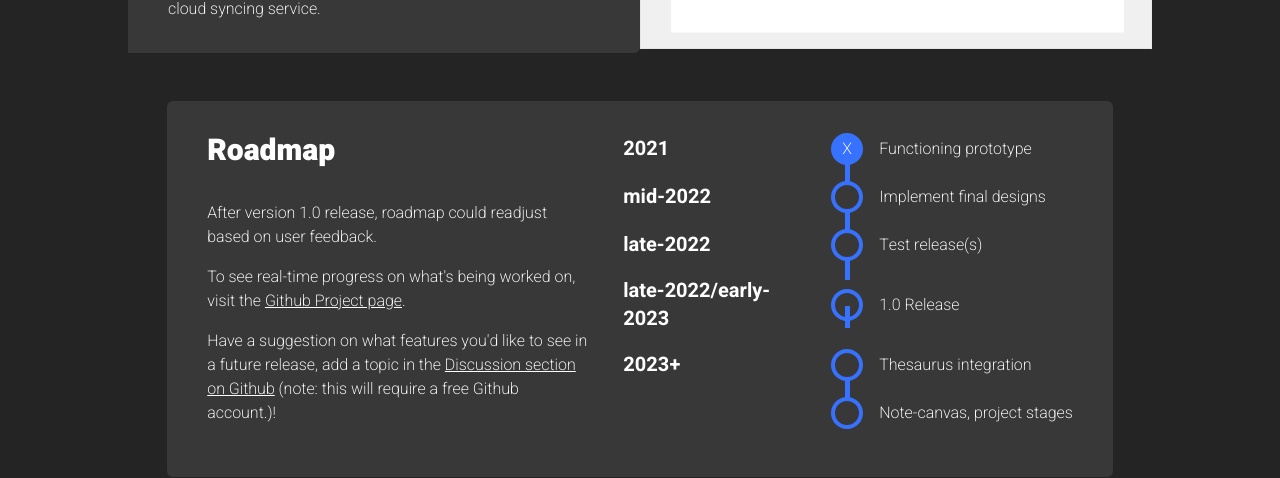
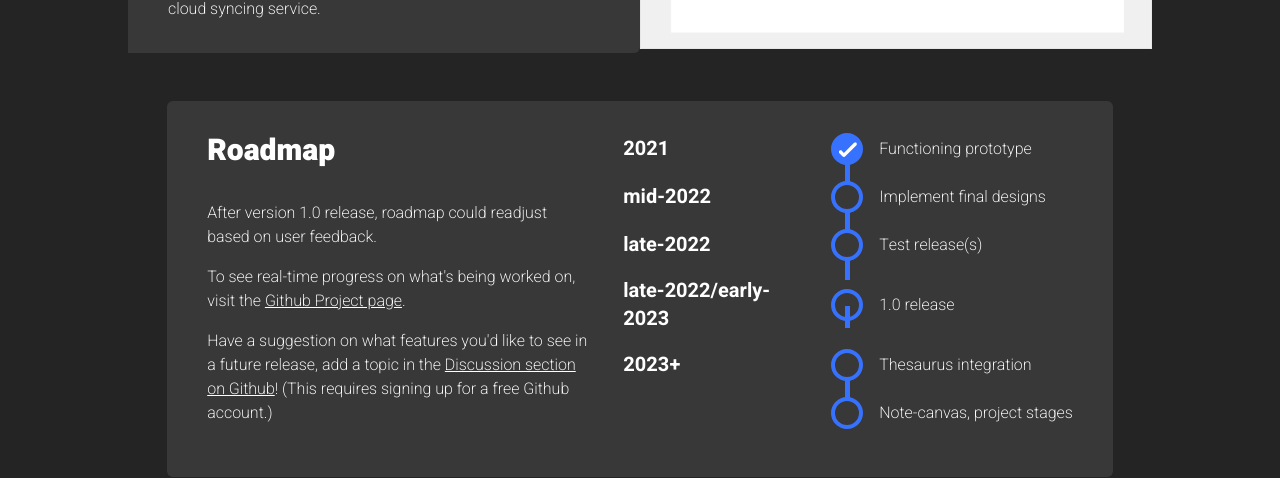
Before and after one commit to ste163/vislit-website-next, a Next.js app: page /features in a window 1280 px wide. Shown: the part 3591-4069 px from the top of the page. Built offline with nearby package versions, Linux system fonts and the light colour scheme.

Commit message:
added checkmark

```diff
--- /dev/null
+++ b/components/IconCheckmark.tsx
@@ -0,0 +1,12 @@
+import React from "react";
+
+const IconCheckmark = () => (
+  <svg width="24.1" height="19.7" viewBox="0 0 6.3765 5.2123">
+    <path
+      fill="white"
+      d="m5.7435 0.012548c-0.14091 8e-3 -0.28033 0.06517-0.38847 0.17298l-3.5903 3.5903-0.74573-0.74566c-0.23056-0.23054-0.60227-0.23054-0.83285 0-0.23062 0.23058-0.23062 0.60225 0 0.83285l1.1404 1.1404c7e-3 0.0073 0.0147 0.01432 0.0219 0.02172 8e-3 0.0074 0.0147 0.01177 0.0219 0.01932 0.0822 0.07457 0.17947 0.12206 0.28137 0.1419 0 1.75e-4 0-2.51e-4 8e-3 0 0.0171 0 0.0334 0.0074 0.0513 0.0074 0.0374 0.0081 0.0761 0.0081 0.11324 0 0.0195 0 0.0374-0.0074 0.0559-0.0074 0.10185-0.01939 0.19916-0.06763 0.28127-0.1419 8e-3 -0.0081 0.0147-0.01184 0.0216-0.01932l4.0073-4.0061c0.23065-0.23059 0.23065-0.60228 0-0.83287-0.12225-0.12243-0.28466-0.1807-0.4444-0.17294z"
+    />
+  </svg>
+);
+
+export default IconCheckmark;
--- a/pages/features/index.tsx
+++ b/pages/features/index.tsx
@@ -3,6 +3,7 @@ import Link from "next/link";
 import Card from "../../components/Card";
 import CardFeature from "../../components/CardFeature";
 import GraphicFeature from "../../components/GraphicFeature";
+import IconCheckmark from "../../components/IconCheckmark";
 
 const Features = () => (
   <>
@@ -182,8 +183,8 @@ const Features = () => (
               href="https://github.com/ste163/vislit/discussions"
             >
               Discussion section on Github
-            </a>{" "}
-            (note: this will require a free Github account.)!
+            </a>
+            ! (This requires signing up for a free Github account.)
           </p>
         </div>
 
@@ -191,7 +192,9 @@ const Features = () => (
           <li className="timeline-bullet flex items-center relative">
             <h3 className="w-48">2021</h3>
             <div className="bg-primary border-4 border-primary rounded-full w-8 h-8 mx-4 flex place-content-center">
-              X
+              <div className="pt-[3px] pl-[1px] scale-75">
+                <IconCheckmark />
+              </div>
             </div>
             <div>Functioning prototype</div>
           </li>
@@ -211,7 +214,7 @@ const Features = () => (
           <li className="timeline-bullet flex items-center relative">
             <h3 className="w-48">late-2022/early-2023</h3>
             <div className="border-4 border-primary rounded-full w-8 h-8 mx-4 flex place-content-center"></div>
-            <div>1.0 Release</div>
+            <div>1.0 release</div>
           </li>
 
           <li className="timeline-bullet flex items-center relative">
@@ -221,7 +224,7 @@ const Features = () => (
           </li>
 
           <li className="timeline-bullet flex items-center relative">
-            <h3 className="w-48"></h3>
+            <div className="w-48"></div>
             <div className="border-4 border-primary rounded-full w-8 h-8 mx-4 flex place-content-center"></div>
             <div>Note-canvas, project stages</div>
           </li>
```
